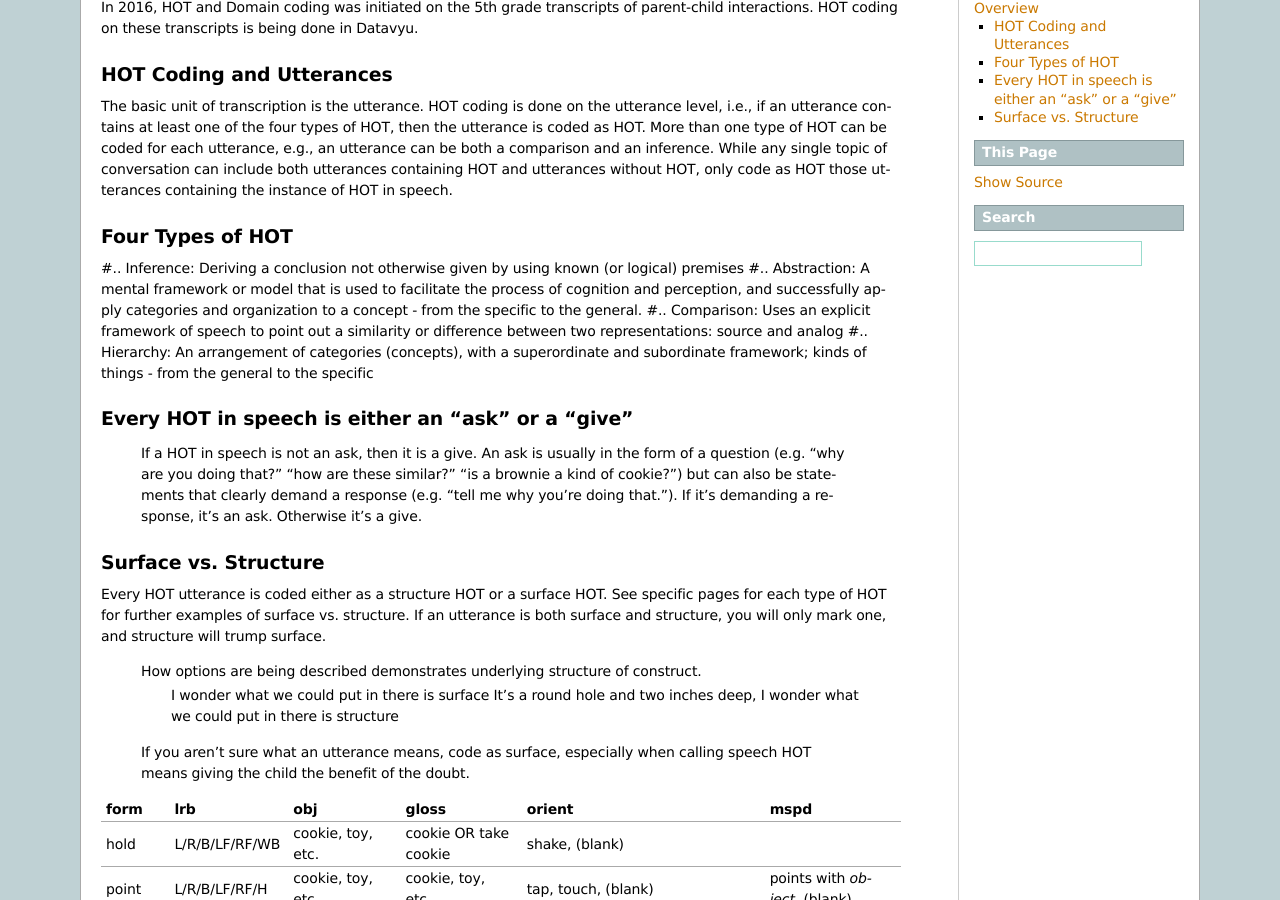
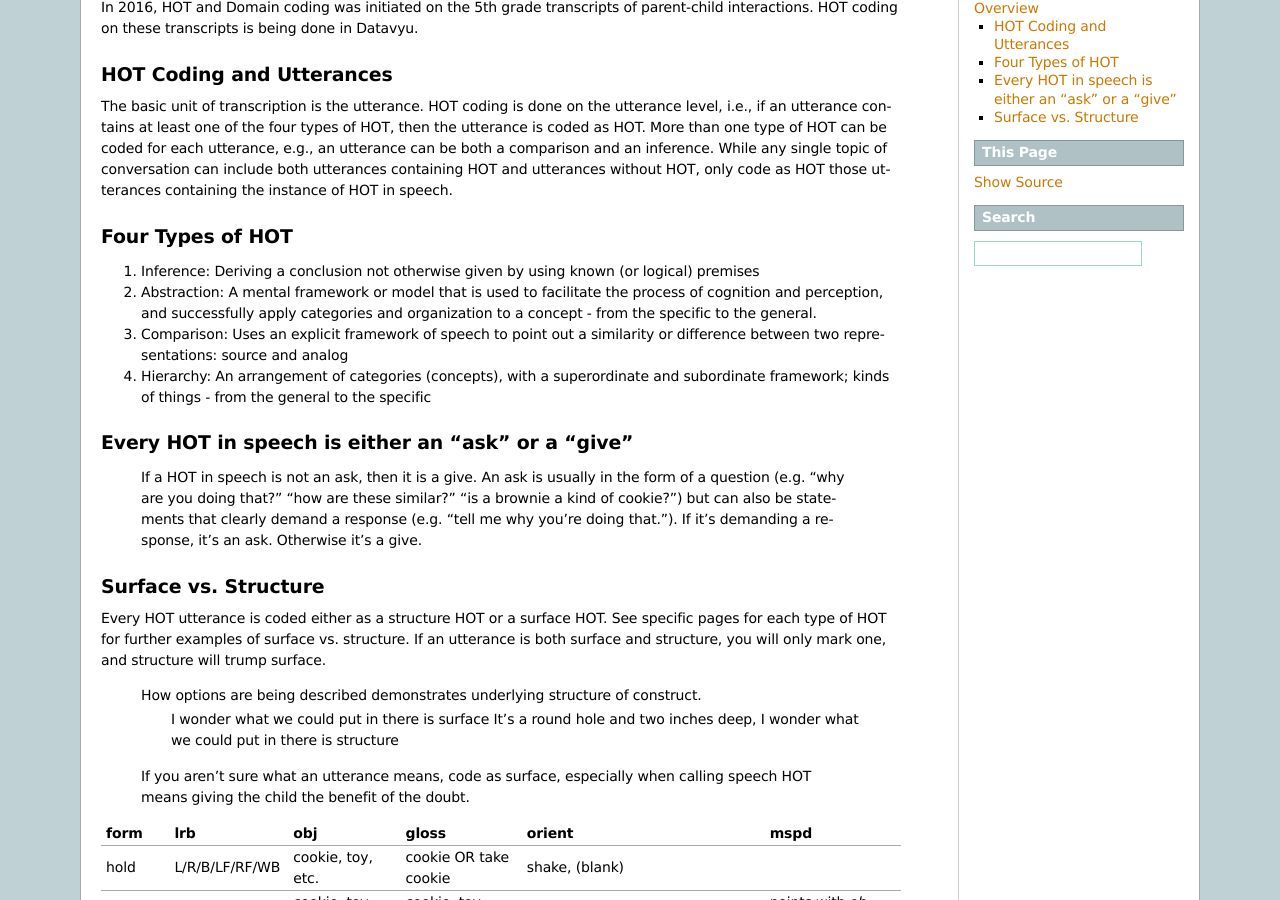
Before and after one commit to ldp-uchicago/docs, a Sphinx documentation site: the page built from sphinx/guides/HOT-and-Domain-Coding/overview.rst, in a window 1280 px wide and 900 px high, scrolled down 338 px. Built offline with Sphinx 7.4.7, drawn with Linux system fonts in a browser that asks for light colours; formulas are drawn with MathJax 3.

```diff
--- a/sphinx/guides/HOT-and-Domain-Coding/overview.rst
+++ b/sphinx/guides/HOT-and-Domain-Coding/overview.rst
@@ -13,10 +13,14 @@ The basic unit of transcription is the utterance.  HOT coding is done on the utt
 
 Four Types of HOT
 =================
-#.. Inference: Deriving a conclusion not otherwise given by using known (or logical) premises
-#.. Abstraction: A mental framework or model that is used to facilitate the process of cognition and perception, and successfully apply categories and organization to a concept - from the specific to the general.
-#.. Comparison: Uses an explicit framework of speech to point out a similarity or difference between two representations: source and analog
-#.. Hierarchy: An arrangement of categories (concepts), with a superordinate and subordinate framework; kinds of things - from the general to the specific
+
+#. Inference: Deriving a conclusion not otherwise given by using known (or logical) premises
+
+#. Abstraction: A mental framework or model that is used to facilitate the process of cognition and perception, and successfully apply categories and organization to a concept - from the specific to the general.
+
+#. Comparison: Uses an explicit framework of speech to point out a similarity or difference between two representations: source and analog
+
+#. Hierarchy: An arrangement of categories (concepts), with a superordinate and subordinate framework; kinds of things - from the general to the specific
 
 Every HOT in speech is either an "ask" or a "give"
 ===================================================
```
